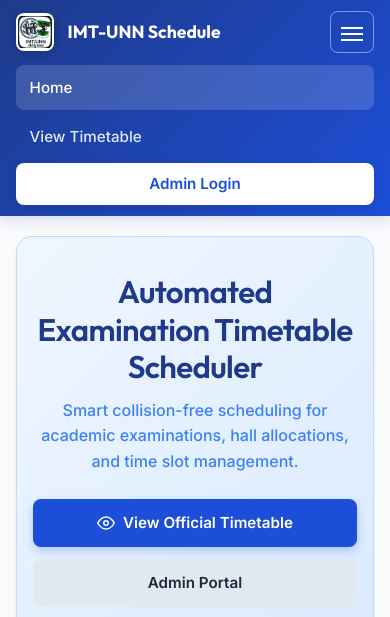
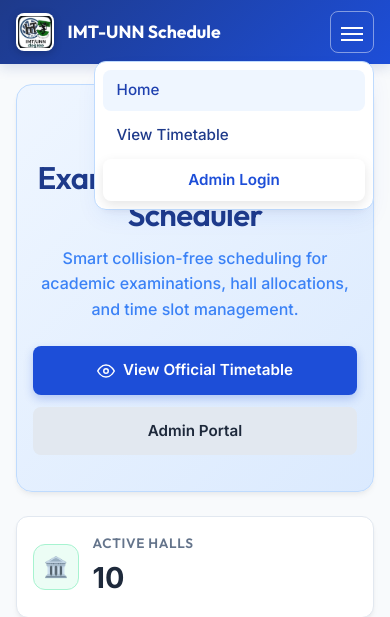
Before and after one commit to Kingsley2697/exam-timetable-imt-unn, a PHP site: page /index.php in a window 390 px wide, after a click that opens the changed part. Shown: the top 617 px of the page. Run offline with PHP 8.4, Linux system fonts and the light colour scheme; data comes from the database, SQL or seed files in the repository; data that the repository does not hold is empty.

Commit message:
Show navigation links in hamburger menu

```diff
--- a/css/style.css
+++ b/css/style.css
@@ -74,6 +74,7 @@ a:hover {
   display: flex;
   justify-content: space-between;
   align-items: center;
+  position: relative;
 }
 
 .brand-logo {
@@ -97,14 +98,29 @@ a:hover {
 }
 
 .nav-links {
+  display: none;
+  list-style: none;
+  flex-direction: column;
+  align-items: stretch;
+  gap: 0.25rem;
+  position: absolute;
+  top: calc(100% + 0.65rem);
+  right: 0;
+  z-index: 1001;
+  min-width: 230px;
+  padding: 0.5rem;
+  background: #ffffff;
+  border: 1px solid #bfdbfe;
+  border-radius: var(--radius-md);
+  box-shadow: var(--shadow-main);
+}
+
+.nav-links.is-open {
   display: flex;
-  list-style: none;
-  gap: 1.25rem;
-  align-items: center;
 }
 
 .nav-toggle {
-  display: none;
+  display: block;
   width: 44px;
   height: 42px;
   padding: 0.65rem;
@@ -124,7 +140,8 @@ a:hover {
 }
 
 .nav-links a {
-  color: #e0e7ff;
+  display: block;
+  color: #1e3a8a;
   font-weight: 500;
   font-size: 0.95rem;
   padding: 0.5rem 0.85rem;
@@ -133,8 +150,8 @@ a:hover {
 
 .nav-links a:hover,
 .nav-links a.active {
-  color: #ffffff;
-  background: rgba(255, 255, 255, 0.15);
+  color: var(--accent-primary-hover);
+  background: var(--accent-blue-light);
 }
 
 .btn-admin-nav {
@@ -538,26 +555,14 @@ a:hover {
   }
 
   .nav-links {
-    display: none;
-    flex-basis: 100%;
-    flex-direction: column;
-    align-items: stretch;
-    gap: 0.25rem;
-    padding-top: 0.75rem;
-  }
-
-  .nav-links.is-open {
-    display: flex;
+    top: calc(100% + 0.5rem);
+    right: 0;
+    min-width: min(280px, calc(100vw - 2rem));
   }
 
   .nav-links li,
   .nav-links a {
     width: 100%;
-  }
-
-  .nav-links a {
-    display: block;
-    padding: 0.65rem 0.85rem;
   }
 
   .btn-admin-nav {
```
